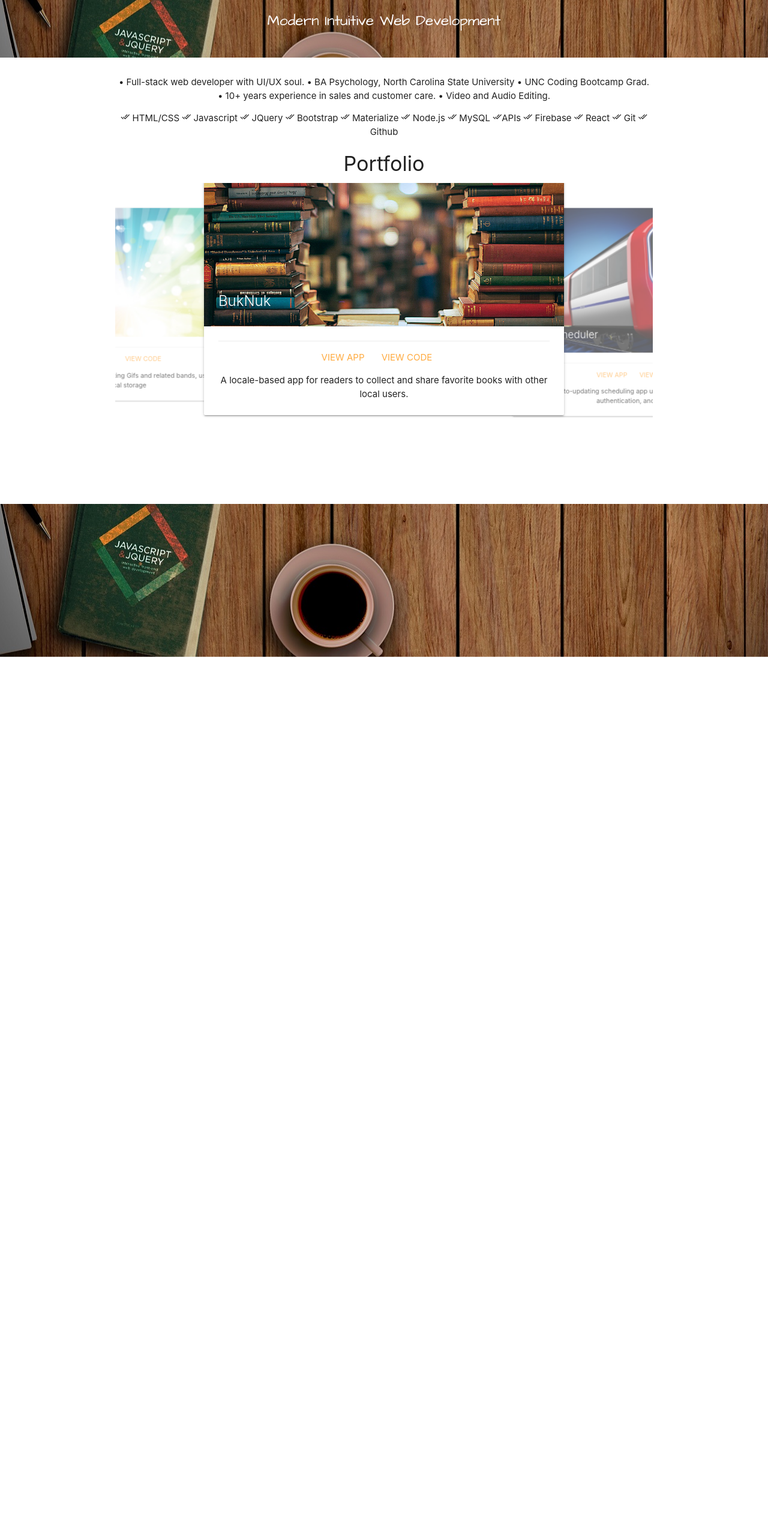
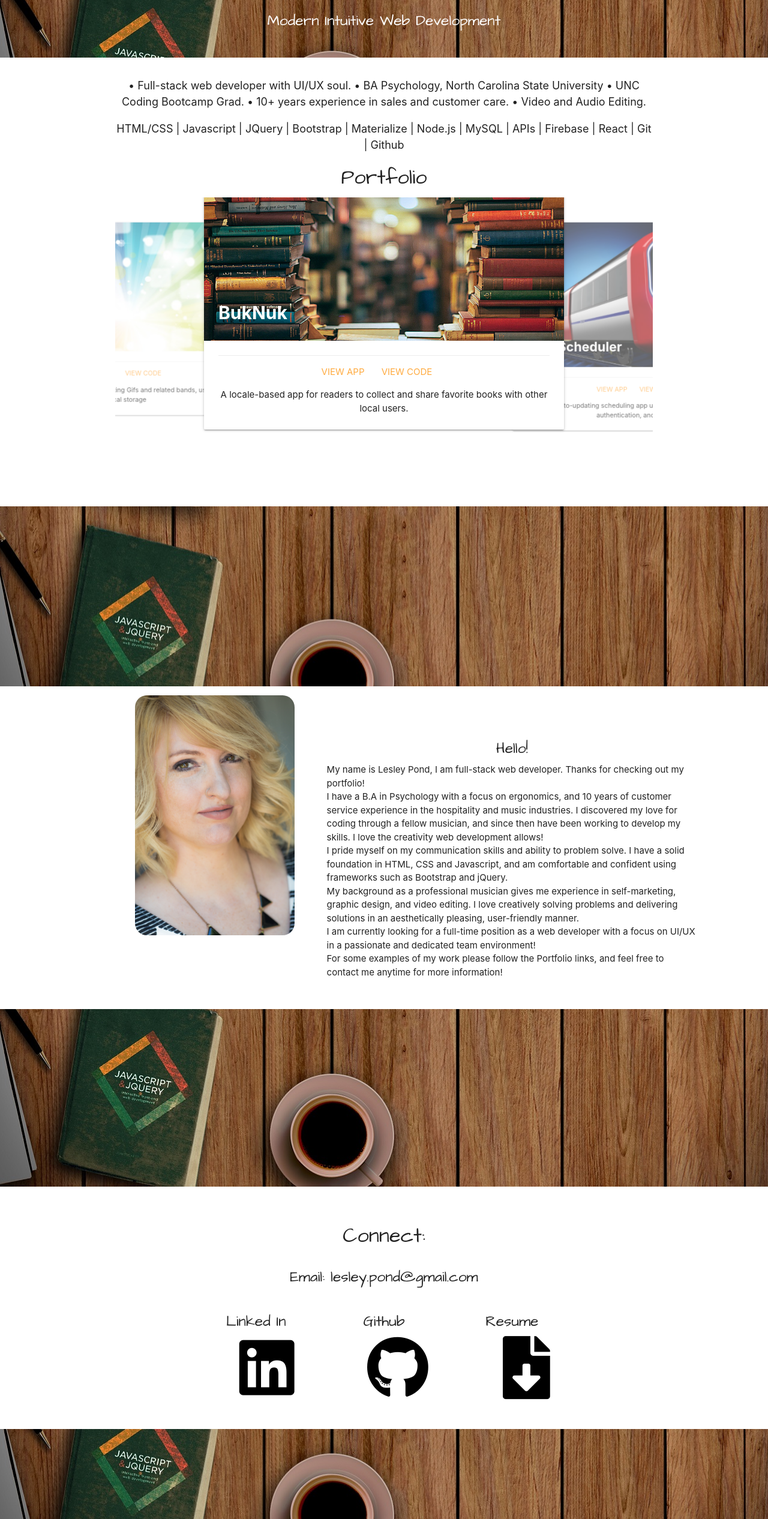
Before and after one commit to LAP0805/LesleyPond.github.io, a plain HTML site: page index.html in a window 1280 px wide. Shown: the part 268-2800 px from the top of the page at 60% size. Before the commit the page ends 1408 px from the top, so only its background shows below. Drawn offline with nearby package versions, Linux system fonts and the light colour scheme; a web font is replaced by a local one.

Commit message:
rough draft

```diff
--- a/assets/css/style.css
+++ b/assets/css/style.css
@@ -5,7 +5,7 @@
 .right{
   color: #755625;
 }
-h5{
+h4, h5{
   font-family: 'Architects Daughter', cursive;
 }
 h1, h2, h5{
@@ -17,9 +17,19 @@ h1, h2, h5{
   font-family: 'Poiret One', cursive;
   font-weight:bold;
 }
+.nav-list{
+  font-size:20px!important;
+}
 .carousel-item{
   height:600px!important;
   width:600px!important;
+}
+.card-title{
+  font-size:30px!important;
+  font-weight:bold!important;
+}
+.hello{
+  font-size:18px;
 }
 .parallax{
 height:200px;
@@ -32,7 +42,19 @@ height:200px;
 }
 .centered{
   text-align:center;
+  margin:auto;
 }
 .carousel{
   height:500px;
 }
+#me{
+  max-height:400px;
+  max-width:400px;
+  border-radius:20px;
+}
+.email{
+  text-align:center;
+}
+.contacts{
+  text-decoration:none;
+}
--- a/assets/javascript/app.js
+++ b/assets/javascript/app.js
@@ -1,6 +1,7 @@
 
  $(document).ready(function(){
     $('.parallax').parallax();
+    $(".dropdown-trigger").dropdown();
   });
   $(document).ready(function(){
     $('.carousel').carousel();
--- a/index.html
+++ b/index.html
@@ -1,5 +1,6 @@
 <!DOCTYPE html>
 <html lang="en">
+
 <head>
   <meta charset="UTF-8">
   <meta name="viewport" content="width=device-width, initial-scale=1.0">
@@ -8,18 +9,29 @@
   <link href="https://fonts.googleapis.com/icon?family=Material+Icons" rel="stylesheet">
   <link rel="stylesheet" href="assets/css/style.css">
   <link href="https://fonts.googleapis.com/css?family=Architects+Daughter|Staatliches|Unica+One" rel="stylesheet">
-    <link href="https://fonts.googleapis.com/css?family=Caveat|Comfortaa|Damion|Kaushan+Script|Mali|Poiret+One|Special+Elite|Yellowtail" rel="stylesheet">
+  <link href="https://fonts.googleapis.com/css?family=Caveat|Comfortaa|Damion|Kaushan+Script|Mali|Poiret+One|Special+Elite|Yellowtail"
+    rel="stylesheet">
+  <link rel="stylesheet" href="https://use.fontawesome.com/releases/v5.7.2/css/all.css" integrity="sha384-fnmOCqbTlWIlj8LyTjo7mOUStjsKC4pOpQbqyi7RrhN7udi9RwhKkMHpvLbHG9Sr"
+    crossorigin="anonymous">
+
+
   <title>Lesley Pond - Web Developer</title>
 </head>
+
 <body>
 
   <nav>
     <div class="nav-wrapper nav-bar">
 
       <ul id="nav-mobile" class="right hide-on-med-and-down">
-            <li class><a href="contact.html" target = "_blank" class="brown-text">Contact</a></li>
-            <li><a href="https://github.com/LesleyPond" target = "_blank" class="brown-text">Github</a></li>
-            <li><a href="https://www.linkedin.com/in/lesley-pond-484343174/" target = "_blank" class="brown-text">LinkedIn</a></li>
+        <a class="waves-effect waves-light btn-floating btn-large resume">
+          <i class="fas fa-file-download" title="Download Resume"></i></i>Resume</a>
+        <a class="waves-effect waves-light btn-floating btn-large social linkedin" href="https://www.linkedin.com/in/lesley-pond-484343174/"
+          target="_blank">
+          <i class="fab fa-linkedin" title="Go to LinkedIn Profile"></i>Linked In</a>
+        <a class="waves-effect waves-light btn-floating btn-large social github" href="https://github.com/LesleyPond"
+          target="_blank">
+          <i class="fab fa-github" title="Go to Github Profile"></i>Github</a>
 
 
       </ul>
@@ -41,32 +53,23 @@
   <!--section in between pics-->
   <div class="section white">
     <div class="row container centered">
-          <p>
-              &#8226;  Full-stack web developer with UI/UX soul.
-              &#8226;  BA Psychology, North Carolina State University
-              &#8226;  UNC Coding Bootcamp Grad.
-              &#8226;  10+ years experience in sales and customer care.
-              &#8226;  Video and Audio Editing.
+      <p class="hello">
+        &#8226; Full-stack web developer with UI/UX soul.
+        &#8226; BA Psychology, North Carolina State University
+        &#8226; UNC Coding Bootcamp Grad.
+        &#8226; 10+ years experience in sales and customer care.
+        &#8226; Video and Audio Editing.
       </p>
-          <p class= "hello">
-              <i class="material-icons tiny">done_all</i><span class="hello"> HTML/CSS </span>
-              <i class="material-icons tiny">done_all</i><span class="hello"> Javascript </span>
-              <i class="material-icons tiny">done_all</i><span class="hello"> JQuery </span>
-              <i class="material-icons tiny">done_all</i><span class="hello"> Bootstrap </span>
-              <i class="material-icons tiny">done_all</i><span class="hello"> Materialize </span>
-              <i class="material-icons tiny">done_all</i><span class="hello"> Node.js </span>
-              <i class="material-icons tiny">done_all</i><span class="hello"> MySQL </span>
-              <i class="material-icons tiny">done_all</i><span class="hello">APIs </span>
-              <i class="material-icons tiny">done_all</i><span class="hello"> Firebase </span>
-              <i class="material-icons tiny">done_all</i><span class="hello"> React </span>
-              <i class="material-icons tiny">done_all</i><span class="hello"> Git </span>
-              <i class="material-icons tiny">done_all</i><span class="hello"> Github </span>
+      <p class="hello">
+        HTML/CSS | Javascript | JQuery | Bootstrap | Materialize | Node.js | MySQL | APIs | Firebase | React | Git |
+        Github
       </p>
+
+      <h4>Portfolio</a></h4>
       <!--carousel-->
-<h4>Portfolio</a></h4>
       <div class="carousel">
 
-        <div class="carousel-item" href="portfolio.html" target = "_blank">
+        <div class="carousel-item" href="portfolio.html" target="_blank">
           <div class="card">
             <div class="card-image port-card">
               <img src="assets/images/buknuk3.jpg">
@@ -84,7 +87,7 @@
 
           </div>
         </div>
-        <div class="carousel-item" href="portfolio.html" target = "_blank">
+        <div class="carousel-item" href="portfolio.html" target="_blank">
           <div class="card">
             <div class="card-image port-card">
               <img src="assets/images/future.jpg">
@@ -99,7 +102,7 @@
             </div>
           </div>
         </div>
-            <div class="carousel-item" href="portfolio.html" target = "_blank">
+        <div class="carousel-item" href="portfolio.html" target="_blank">
           <div class="card">
             <div class="card-image port-card">
               <img src="assets/images/harrypotter.jpg">
@@ -114,7 +117,7 @@
             </div>
           </div>
         </div>
-                <div class="carousel-item" href="portfolio.html" target = "_blank">
+        <div class="carousel-item" href="portfolio.html" target="_blank">
           <div class="card">
             <div class="card-image port-card">
               <img src="assets/images/crystal2.jpg">
@@ -129,7 +132,7 @@
             </div>
           </div>
         </div>
-                    <div class="carousel-item" href="portfolio.html" target = "_blank">
+        <div class="carousel-item" href="portfolio.html" target="_blank">
           <div class="card">
             <div class="card-image port-card">
               <img src="assets/images/background3.jpg">
@@ -144,11 +147,11 @@
             </div>
           </div>
         </div>
-                        <div class="carousel-item" href="portfolio.html" target = "_blank">
+        <div class="carousel-item" href="portfolio.html" target="_blank">
           <div class="card">
             <div class="card-image port-card">
               <img src="assets/images/game.jpg">
-                                <span class="card-title">JQuery Calculator</span>
+              <span class="card-title">jQuery Calculator</span>
             </div>
             <div class="card-content">
               <div class="card-action">
@@ -159,7 +162,7 @@
             </div>
           </div>
         </div>
-                            <div class="carousel-item" href="portfolio.html" target = "_blank">
+        <div class="carousel-item" href="portfolio.html" target="_blank">
           <div class="card">
             <div class="card-image port-card">
               <img src="assets/images/node.png">
@@ -174,7 +177,7 @@
             </div>
           </div>
         </div>
-                              <div class="carousel-item" href="portfolio.html" target = "_blank">
+        <div class="carousel-item" href="portfolio.html" target="_blank">
           <div class="card">
             <div class="card-image port-card">
               <img src="assets/images/rainbow1.jpg">
@@ -196,15 +199,119 @@
     </div>
   </div>
   <!--end section-->
-
+  <!--parallax two-->
   <div class="parallax-container">
     <div class="parallax"><img src="assets/images/web-design-2906159.jpg"></div>
   </div>
 
+  <!--section two-->
+  <div class="section white">
+    <div class="row">
+      <div class="col s2"></div>
+      <div class="col s3 me-image"><img src="assets/images/731B3477.jpg" id="me"></div>
+      <div class="col s6">
+        <p>
+          <br>
+          <br>
+          <h5>Hello!</h5> My name is Lesley Pond, I am full-stack web developer. Thanks for checking out my portfolio!
+          <br>
+          I have a B.A in Psychology with a focus on ergonomics, and 10 years of customer service experience in the
+          hospitality and music industries. I discovered my love for coding through a fellow musician, and since then
+          have been working to develop my skills. I love the creativity web development allows!
+          <br>
+          I pride myself on my communication skills and ability to problem solve. I have a solid foundation in HTML,
+          CSS and Javascript, and am comfortable and confident using frameworks such as Bootstrap and jQuery.
+          <br>
+          My background as a professional musician gives me experience in self-marketing, graphic design, and video
+          editing. I love creatively solving problems and delivering solutions in an aesthetically pleasing,
+          user-friendly manner.
+          <br>
+          I am currently looking for a full-time position as a web developer with a focus on UI/UX in a passionate and
+          dedicated team environment!
+          <br>
+          For some examples of my work please follow the Portfolio links, and feel free to contact me anytime for more
+          information!
+        </p>
+      </div>
+    </div>
+  </div>
 
+  <!--end section two-->
+  </div>
+  <div class="parallax-container">
+
+    <div class="parallax"><img src="assets/images/web-design-2906159.jpg"></div>
+  </div>
+  <div class="section white">
+    <div class="row">
+    <div class="col s2"></div>
+    <div class="col s8">
+      <br>
+      <br>
+      <h4 class="centered">Connect: </h4>
+      </div>
+    </div>
+    <div class="row">
+        <div class="col s2"></div>
+        <div class="col s8">
+          <h5>Email: lesley.pond@gmail.com</h5>
+
+          </div>
+        </div>
+    <div class="row">
+        <div class="col s3"></div>
+          <div class="col s2 contact-info">
+              <p class="email">
+                <h5 class="email">Linked In</h5>
+                &nbsp&nbsp&nbsp&nbsp&nbsp&nbsp&nbsp&nbsp&nbsp&nbsp&nbsp&nbsp&nbsp&nbsp&nbsp
+                <a class="contacts" href="https://www.linkedin.com/in/lesley-pond-484343174/" target="_blank">
+                    <span style="color:black">
+                <i class="fab fa-linkedin fa-7x "></i>
+                </span>
+                </a>
+              </p>
+              </div>
+              <div class="col s2 contact-info">
+                  <p><h5 class="email">Github</h5>
+                    &nbsp&nbsp&nbsp&nbsp&nbsp&nbsp&nbsp&nbsp&nbsp&nbsp&nbsp&nbsp&nbsp&nbsp&nbsp
+                    <a class="contacts" href="https://github.com/LesleyPond"
+                    target="_blank">
+                        <span style="color:black">
+                    <i class="fab fa-github fa-7x "></i>
+                    </span>
+                  </a>
+                  </p>
+                  </div>
+                  <div class="col s2 contact-info">
+                      <p>
+                        <h5 class="email">Resume</h5>
+                        &nbsp&nbsp&nbsp&nbsp&nbsp&nbsp&nbsp&nbsp&nbsp&nbsp&nbsp&nbsp&nbsp&nbsp&nbsp&nbsp&nbsp&nbsp
+                        <a class="contacts" href="assets/files/Lesley Pond resume.pdf" download="Lesley Pond Resume" target="_blank">
+                          <span style="color:black">
+                        <i class="fas fa-file-download fa-7x "></i>
+                      </span>
+                      </a>
+                      </p>
+                      </div>
+        </div>
+  </div>
+
+  <div class="parallax-container">
+
+    <div class="parallax"><img src="assets/images/web-design-2906159.jpg"></div>
+  </div>
+
+
+
+
+
+
+
+  <!--javascript links-->
   <script src="https://ajax.googleapis.com/ajax/libs/jquery/3.3.1/jquery.min.js"></script>
   <script src="https://cdnjs.cloudflare.com/ajax/libs/materialize/1.0.0/js/materialize.min.js"></script>
   <script src="assets/javascript/app.js"></script>
 
 </body>
+
 </html>
```
Also changed, not shown: assets/images/GitHub-Mark-32px.png (added), assets/images/GitHub-Mark-64px.png (added), assets/images/crystal2.jpg, 1 other file. Lines whose indentation alone changed are shown as unchanged.
